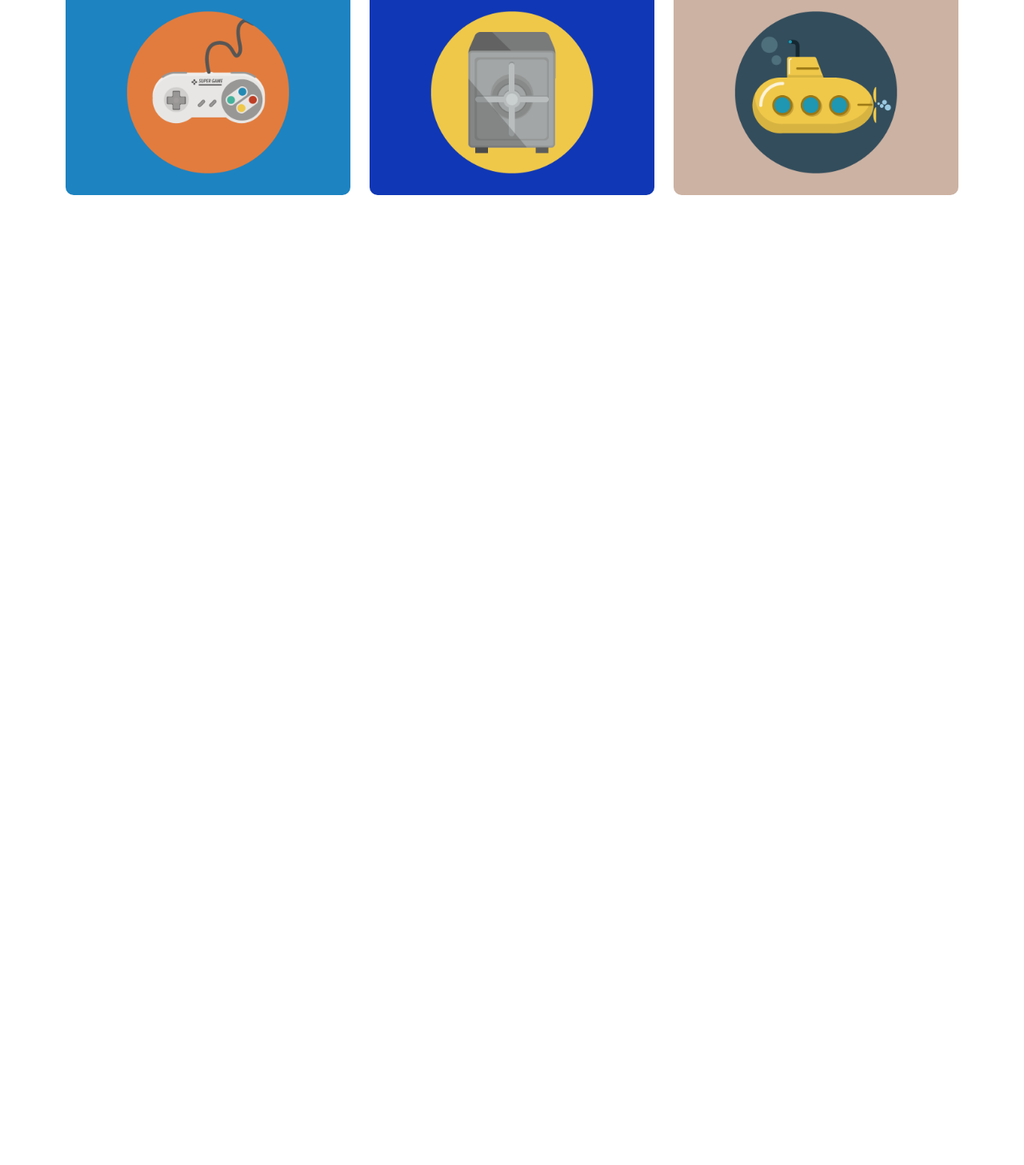
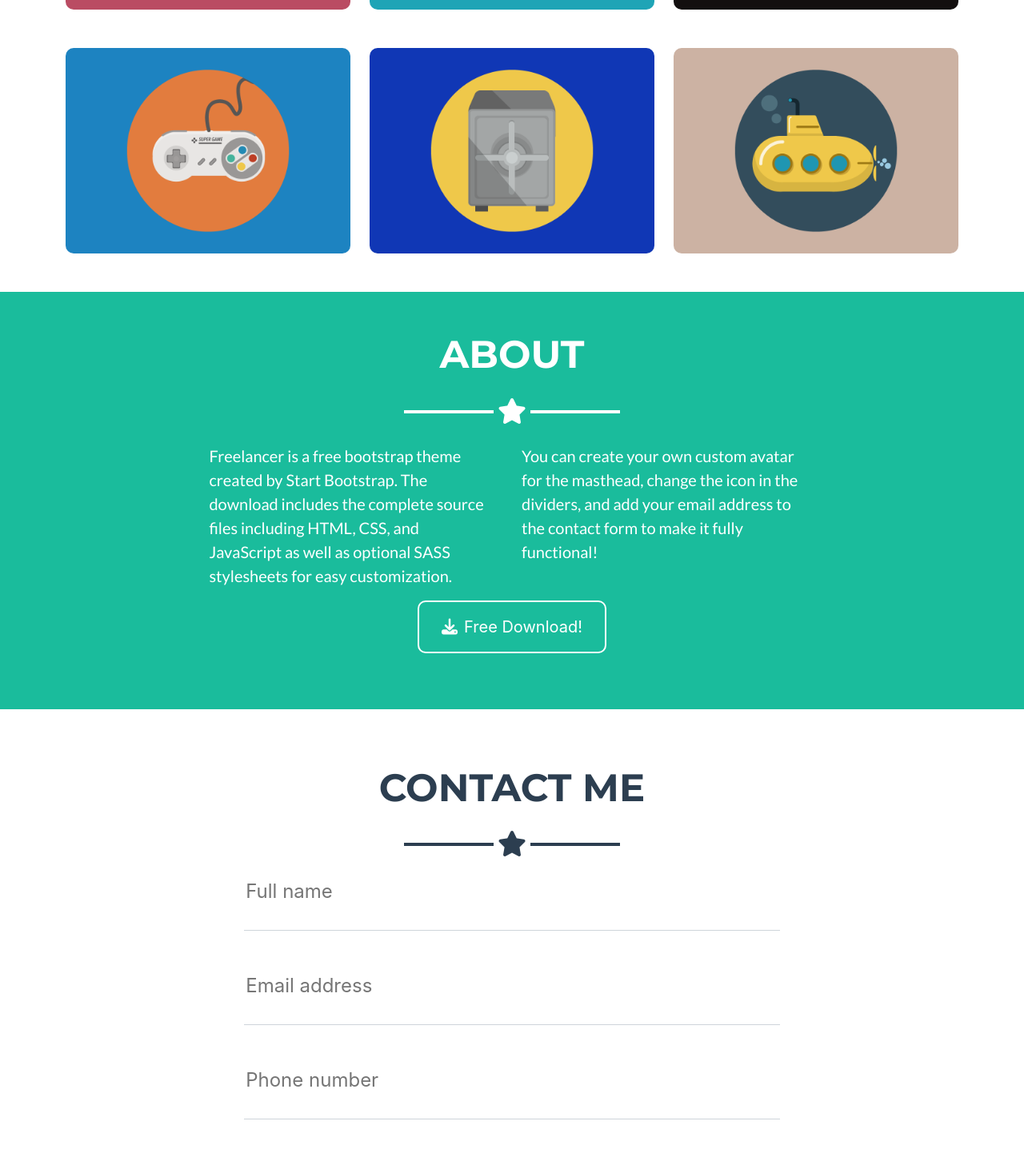
Before and after one commit to AyahDweikat/StartBootstrap-React, a React (Create React App) app: page / in a window 1280 px wide. Shown: the part 1244-2701 px from the top of the page at 80% size. Before the commit the page ends 1536 px from the top, so only its background shows below. Built offline with nearby package versions, Linux system fonts and the light colour scheme.

Commit message:
About and Contact

```diff
--- a/src/App.js
+++ b/src/App.js
@@ -3,12 +3,16 @@ import './App.css';
 import Navbar from './Component/Navbar/Navbar';
 import Header from './Component/Header/Header';
 import Portfolio from './Component/Portfolio/Portfolio';
+import About from './Component/About/About';
+import Contact from './Component/Contact/Contact';
 function App() {
   return (
     <div className="App">
       <Navbar/>
       <Header/>
       <Portfolio/>
+      <About/>
+      <Contact/>
     </div>
   );
 }
--- a/src/Component/About/About.css
+++ b/src/Component/About/About.css
@@ -0,0 +1,72 @@
+@import url('https://fonts.googleapis.com/css2?family=Lato:wght@300&display=swap');
+@import url('https://fonts.googleapis.com/css2?family=Montserrat:wght@700&display=swap');
+
+.about{
+    padding-top: 50px;
+    background-color: rgb(26, 188, 156);
+    padding-bottom: 70px;
+}
+.about h1{
+    color:white;
+    text-transform: uppercase;
+    font-size: 48px !important;
+    font-weight: 700;
+    font-family: 'Montserrat', sans-serif;
+}
+.about .star{
+    font-size: 32px !important;
+    color:#fff;
+    margin: 0px 5px;
+}
+.about .divider-custom-line{
+    content: '';
+    background-color: #fff;
+    width:100%;
+    max-width: 7rem;
+    height: 0.25rem;
+    margin-top: 15px;
+}
+.about .divider{
+    display: flex;
+    flex-direction: row;
+    justify-content: center;
+    margin: 25px 0px;
+}
+.about p{
+    font-size: 20px;
+    font-weight: 500;
+    font-family: 'Lato', sans-serif;
+    text-align: left;
+    color:#fff;
+}
+.about .discussion{
+    width:70%;
+    margin: auto;
+}
+button.download{
+    padding: 16px 28px;
+    border:2px solid #fff;
+    background-color: transparent;
+    border-radius: 10px;
+    -webkit-border-radius: 10px;
+    -moz-border-radius: 10px;
+    -ms-border-radius: 10px;
+    -o-border-radius: 10px;
+    color:#fff;
+    font-size: 20px;
+    font-weight: 400;
+}
+.download span{
+    margin-left: 8px;
+}
+button.download:hover{
+    padding: 16px 28px;
+    border:2px solid #fff;
+    background-color: #fff;
+    border-radius: 10px;
+    -webkit-border-radius: 10px;
+    -moz-border-radius: 10px;
+    -ms-border-radius: 10px;
+    -o-border-radius: 10px;
+    color:#000;
+}
--- a/src/Component/About/About.jsx
+++ b/src/Component/About/About.jsx
@@ -0,0 +1,30 @@
+import React, { Component } from 'react'
+import './About.css'
+export default class About extends Component {
+  render() {
+    return (
+        <div className='about'>
+            <div className="container">
+                <h1>ABOUT</h1>
+                <div className='divider'>
+                    <div className="divider-custom-line"></div>
+                    <i className="fa-solid fa-star star"></i>
+                    <div className="divider-custom-line"></div>
+                </div>
+                <div className="discussion row">
+                    <div className="col-md-6">
+                        <p className='pe-3'>Freelancer is a free bootstrap theme created by Start Bootstrap. The download includes the complete source files including HTML, CSS, and JavaScript as well as optional SASS stylesheets for easy customization.</p>
+                    </div>
+                    <div className="col-md-6">
+                        <p>You can create your own custom avatar for the masthead, change the icon in the dividers, and add your email address to the contact form to make it fully functional!</p>
+                    </div>
+                </div>
+                <button className='download'>
+                    <i className="fa-solid fa-download"></i>
+                    <span>Free Download!</span>
+                </button>
+            </div>
+        </div>
+    )
+  }
+}
--- /dev/null
+++ b/src/Component/Contact/Contact.css
@@ -0,0 +1,69 @@
+@import url('https://fonts.googleapis.com/css2?family=Montserrat:wght@700&display=swap');
+
+.contact{
+    padding-bottom: 100px;
+}
+.contact h1{
+    color:#2c3e50;
+    text-transform: uppercase;
+    font-size: 48px !important;
+    font-weight: 700;
+    font-family: 'Montserrat', sans-serif;
+    margin-top: 70px;
+}
+.contact .star{
+    font-size: 32px !important;
+    color:#2c3e50;
+    margin: 0px 5px;
+}
+.contact .divider-custom-line{
+    content: '';
+    background-color: #2c3e50;
+    width:100%;
+    max-width: 7rem;
+    height: 0.25rem;
+    margin-top: 15px;
+}
+.contact .divider{
+    display: flex;
+    flex-direction: row;
+    justify-content: center;
+    margin: 25px 0px;
+}
+.crud{
+    display: flex;
+    flex-direction: column;
+}
+.crud input{
+    width: 60%;
+    margin: auto;
+    border: none;
+    margin-bottom: 50px;
+    border-bottom:1px solid rgb(206, 212, 218);
+    font-size: 24px;
+    padding-bottom: 30px;
+}
+.crud input.message{
+    padding-bottom: 80px;
+}
+.submit{
+    background-color:#1abc9c;
+    border: none;
+    padding: 16px 28px;
+    margin-bottom: 50px;
+    margin-left: 220px;
+    border-bottom:1px solid #1abc9c;
+    font-size: 24px;
+    border-radius: 10px;
+    -webkit-border-radius: 10px;
+    -moz-border-radius: 10px;
+    -ms-border-radius: 10px;
+    -o-border-radius: 10px;
+    float: left;
+    color: #fff;
+    font-size: 20px;
+    margin-bottom: 70px;
+}
+.submit:hover{
+    background-color: #16a085;
+}
--- /dev/null
+++ b/src/Component/Contact/Contact.jsx
@@ -0,0 +1,26 @@
+import React, { Component } from 'react'
+import './Contact.css';
+
+export default class Contact extends Component {
+  render() {
+    return (
+        <div className='contact'>
+            <div className="container">
+                <h1>CONTACT ME</h1>
+                <div className='divider'>
+                    <div className="divider-custom-line"></div>
+                    <i className="fa-solid fa-star star"></i>
+                    <div className="divider-custom-line"></div>
+                </div>
+                <div className="crud">
+                    <input type="text" className="name" placeholder='Full name' />
+                    <input type="email" className="email" placeholder='Email address' />
+                    <input type="phone" className="phone" placeholder='Phone number' />
+                    <input type="text" className="message" placeholder='Message' />
+                </div>
+                <button className='submit' type="submit">Send</button>
+            </div>
+        </div>
+    )
+  }
+}
--- a/src/Component/Header/Header.css
+++ b/src/Component/Header/Header.css
@@ -1,29 +1,29 @@
 @import url('https://fonts.googleapis.com/css2?family=Lato&display=swap');
-
+@import url('https://fonts.googleapis.com/css2?family=Montserrat:wght@700&display=swap');
 
 header{
     background-color: rgb(26, 188, 156);
 }
-h1{
+header h1{
     color:white;
     text-transform: uppercase;
     font-size: 64px !important;
     font-weight: 700;
     font-family: 'Montserrat', sans-serif;
 }
-p{
+header p{
     color:white;
     font-size: 24px;
     font-weight: 400;
     font-family: 'Lato', sans-serif;
     padding-bottom: 100px;
 }
-.star{
+header .star{
     font-size: 32px !important;
     color:#fff;
     margin: 0px 5px;
 }
-.divider-custom-line{
+header .divider-custom-line{
     content: '';
     background-color: #fff;
     width:100%;
@@ -31,7 +31,7 @@ p{
     height: 0.25rem;
     margin-top: 15px;
 }
-.divider{
+header .divider{
     display: flex;
     flex-direction: row;
     justify-content: center;
--- a/src/Component/Navbar/Navbar.css
+++ b/src/Component/Navbar/Navbar.css
@@ -1,4 +1,5 @@
 @import url('https://fonts.googleapis.com/css2?family=Montserrat:wght@700&display=swap');
+
 body{
     height: 1000px;
 }
--- a/src/Component/Portfolio/Portfolio.css
+++ b/src/Component/Portfolio/Portfolio.css
@@ -1,7 +1,6 @@
-header{
-    background-color: rgb(26, 188, 156);
-}
-h1{
+@import url('https://fonts.googleapis.com/css2?family=Montserrat:wght@700&display=swap');
+
+.portfolio h1{
     color:#2c3e50;
     text-transform: uppercase;
     font-size: 48px !important;
@@ -9,12 +8,12 @@ h1{
     font-family: 'Montserrat', sans-serif;
     margin-top: 70px;
 }
-.star{
+.portfolio .star{
     font-size: 32px !important;
     color:#2c3e50;
     margin: 0px 5px;
 }
-.divider-custom-line{
+.portfolio .divider-custom-line{
     content: '';
     background-color: #2c3e50;
     width:100%;
@@ -22,7 +21,7 @@ h1{
     height: 0.25rem;
     margin-top: 15px;
 }
-.divider{
+.portfolio .divider{
     display: flex;
     flex-direction: row;
     justify-content: center;
@@ -53,7 +52,6 @@ h1{
     right: 0;
     bottom: 0;
     background-color: rgba(26, 188, 156, 0.9);
-    border-radius: 5px 5px 0 0;
     height: 100%;
     border-radius: 10px;
     transform: scaleY(0);
--- a/src/Component/Portfolio/Portfolio.jsx
+++ b/src/Component/Portfolio/Portfolio.jsx
@@ -5,8 +5,8 @@ import img3 from './img/circus.png';
 import img4 from './img/game.png';
 import img5 from './img/safe.png';
 import img6 from './img/submarine.png';
+import './Portfolio.css';
 
-import './Portfolio.css';
 export default class Portfolio extends Component {
   render() {
     return (
```
